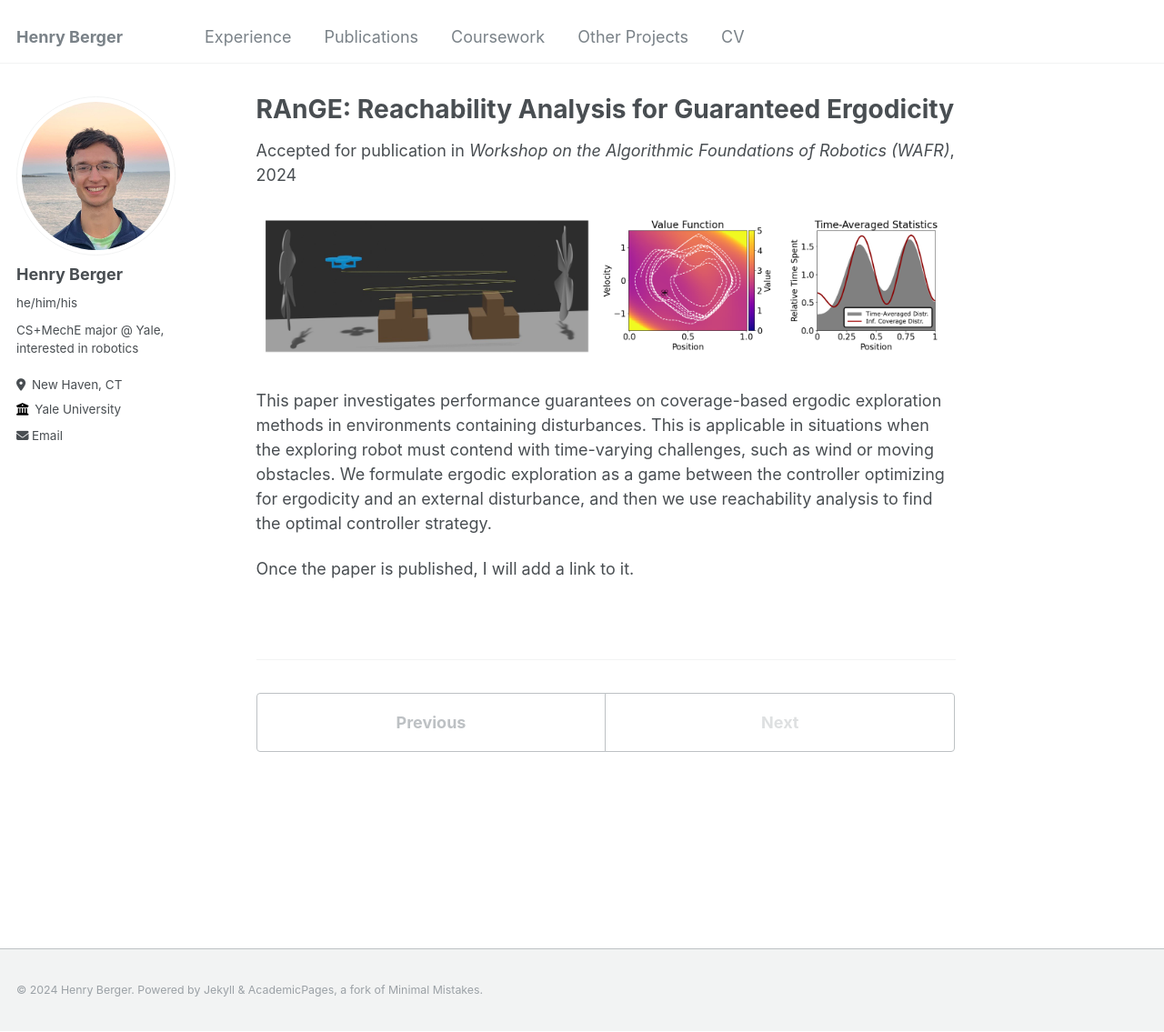
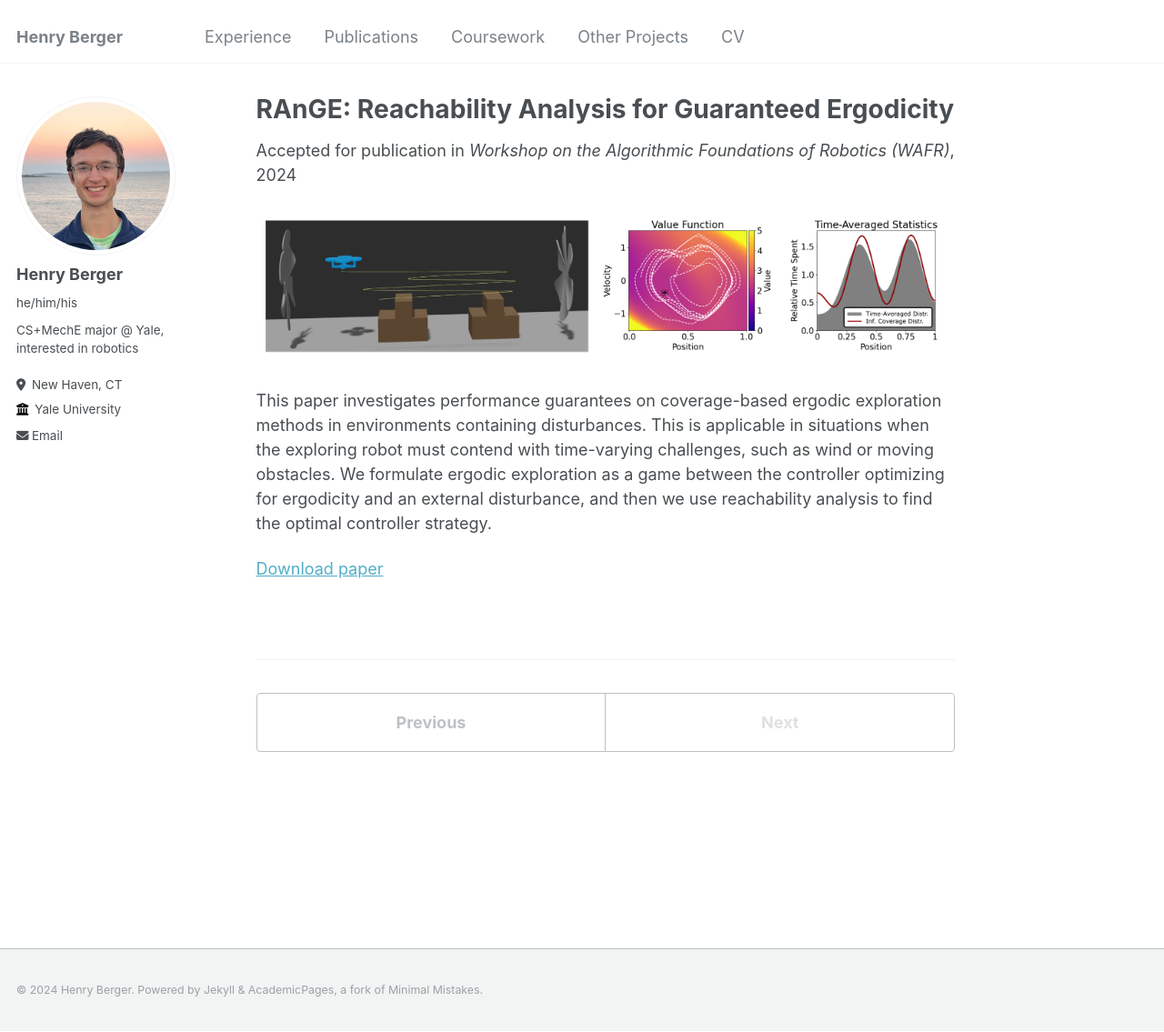
Before and after one commit to henry-berger/henry-berger.github.io, a Jekyll site: the page built from _publications/2024-range.md, in a window 1280 px wide and 1135 px high. Shown: the whole window at 91% size. Built offline with Jekyll 4.4.1, drawn with Linux system fonts in a browser that asks for light colours.

Commit message:
Add arXiv link for RAnGE paper

```diff
--- a/_publications/2024-range.md
+++ b/_publications/2024-range.md
@@ -21,4 +21,4 @@ venue: 'Workshop on the Algorithmic Foundations of Robotics (WAFR)'
 This paper investigates performance guarantees on coverage-based ergodic exploration methods in environments containing disturbances. This is applicable in situations when the exploring robot must contend with time-varying challenges, such as wind or moving obstacles.
 We formulate ergodic exploration as a game between the controller optimizing for ergodicity and an external disturbance, and then we use reachability analysis to find the optimal controller strategy.
 
-Once the paper is published, I will add a link to it.
+<a href="https://arxiv.org/abs/2404.03186">Download paper</a>
```
Also changed, not shown: other parts of _publications/2024-range.md (+1 -1 lines).
